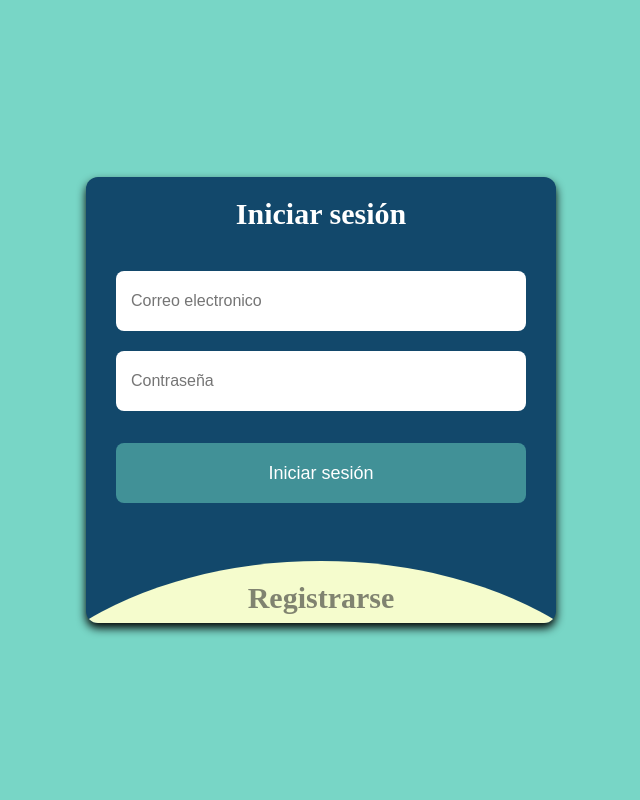
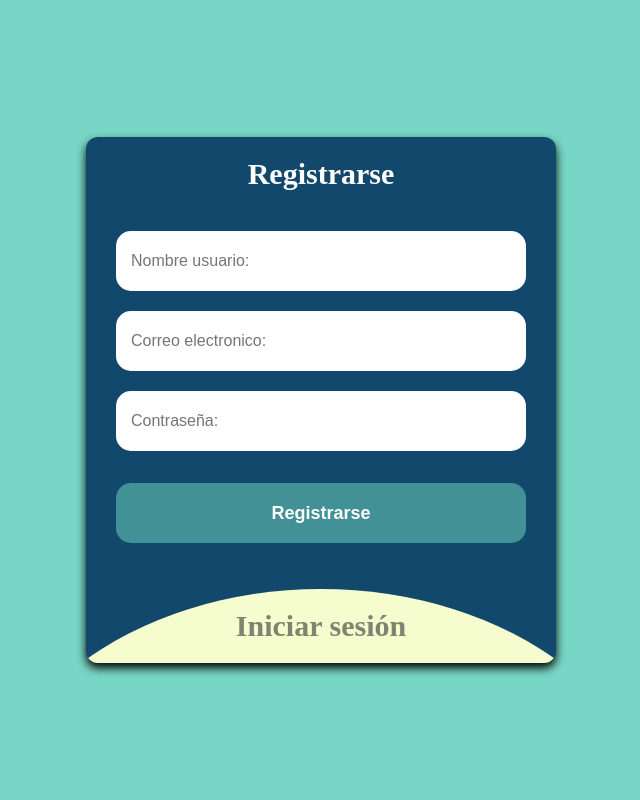
Before and after one commit to BorisMejia/BancoFam, a plain HTML site: page index.html in a window 1280 px wide. Shown: the whole page, without its empty margins (319-959 px from the left). Drawn offline with Linux system fonts and the light colour scheme.

Commit message:
Actualizacion html y css

```diff
--- a/assets/css/style.css
+++ b/assets/css/style.css
@@ -29,6 +29,7 @@ body {
     color: white;
     font-weight: 600;
     cursor: pointer;
+    font-weight: bold;
 
 }
 /* Diseño de los formularios */
@@ -54,7 +55,7 @@ form input{
     font-size: 16px;
     font-weight: 400;
     color: #333;
-    border-radius: 8px;
+    border-radius: 15px;
     background-color: #fff ;
 }
 form input[type="submit"]{
@@ -65,6 +66,7 @@ form input[type="submit"]{
     cursor: pointer;
     background: #419197;
     color: #fff;
+    font-weight: bold;
 }
 /* Diseño del registro */
 .container-registro{
@@ -86,6 +88,7 @@ form input[type="submit"]{
     color: #333;
     font-weight: 600;
     opacity: 0.6;
+    font-weight: bold;
 }
 .container-registro input{
     border: 1px solid #aaa;
--- a/assets/js/script.js
+++ b/assets/js/script.js
@@ -1,10 +1,11 @@
+
 const contenedor = document.querySelector(".container"),
-login = document.querySelector(".container-login header")
-registro = document.querySelector(".container-registro header")
+loginHeader = document.querySelector(".container-login header")
+registroHeader = document.querySelector(".container-registro header")
 
-registro.addEventListener('click', ()=>{
+registroHeader.addEventListener('click', ()=>{
     contenedor.classList.add('active')
 })
-login.addEventListener('click', ()=>{
+loginHeader.addEventListener('click', ()=>{
     contenedor.classList.remove('active')
 })
--- a/index.html
+++ b/index.html
@@ -10,20 +10,21 @@
 
     <section class="container">
         <div class="container-login">
-            <header>Iniciar sesión</header>
+            <header>Registrarse</header>
             <form action="#">
-                <input type="email"  id="email-login" placeholder="Correo electronico" required>
-                <input type="password" id="pass-login" placeholder="Contraseña" required>
-                <input type="submit" value="Iniciar sesión">
+                <input type="text" id="name-user" placeholder="Nombre usuario:" required>
+                <input type="email"  id="email-registro" placeholder="Correo electronico:" required>
+                <input type="password" id="pass-registro" placeholder="Contraseña:" required>
+                <input type="submit" value="Registrarse">
             </form>
         </div>
         <div class="container-registro">
-            <header>Registrarse</header>
+            <header>Iniciar sesión</header>
             <form action="#">
-                <input type="email" id="email-registro" placeholder="Correo electronico" required>
-                <input type="password" id="pass-registro" placeholder="Contraseña" required>
+                <input type="email" id="email-login" placeholder="Correo electronico:" required>
+                <input type="password" id="pass-login" placeholder="Contraseña:" required>
                 <a href="#">¿Olvidaste la Contraseña?</a>
-                <input type="submit" value="Registrarse">
+                <input type="submit" value="Iniciar sesión">
             </form>
         </div>
     </section>
```
